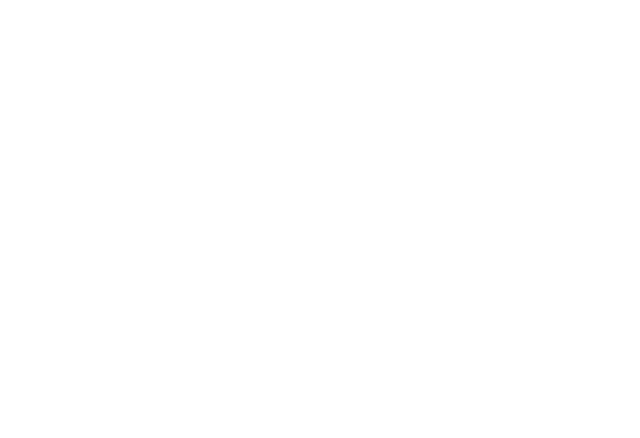
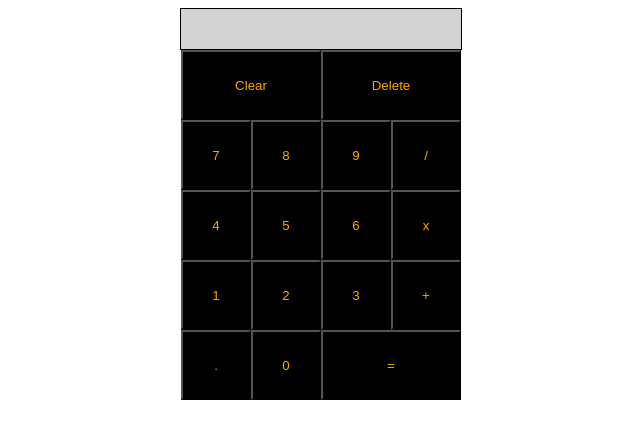
Before and after one commit to nrthee2/Calculator, a plain HTML site: page index.html in a window 1280 px wide. Shown: the whole page, without its empty margins (319-959 px from the left). Drawn offline with Linux system fonts and the light colour scheme.

Commit message:
Calculator layout and Populating the Display done

```diff
--- a/index.html
+++ b/index.html
@@ -9,6 +9,37 @@
     <title>Calculator</title>
 </head>
 <body>
-
+    <div class = "container">
+        <div class = "display"></div>
+        <div class = "buttons">
+        <div class = "toprow">
+          <button class = "twotime clear">Clear</button>
+          <button class = "twotime delete">Delete</button>
+        </div>
+          <div class = "firstrow">
+            <button class = "number">7</button>
+            <button class = "number">8</button>
+            <button class = "number">9</button>
+            <button class = "operator">/</button>
+           </div>
+           <div class = "secondrow">
+            <button class = "number">4</button>
+            <button class = "number">5</button>
+            <button class = "number">6</button>
+            <button class = "operator">x</button>
+           </div>
+           <div class = "thirdrow">
+            <button class = "number">1</button>
+            <button class = "number">2</button>
+            <button class = "number">3</button>
+            <button class = "operator">+</button>
+           </div>
+           <div class = "fourthrow">
+            <button>.</button>
+            <button class = "number">0</button>
+            <button id = "equals" class = "twotime operator">=</button>
+           </div>
+          </div>
+      </div>
 </body>
 </html>
--- a/script.js
+++ b/script.js
@@ -11,3 +11,34 @@ let divide = (a, b) => {
     }
     return a/b;
 };
+
+//operate, calling an operator and two numbers, returning one of the basic operations
+let operate = (operator, a, b) => {
+    if (operator === add){
+        return add(a, b);
+    } else if (operator === subtract){
+        return subtract(a, b);
+    } else if (operator === multiply){
+        return multiply(a, b);
+    } else if (operator === divide){
+        return divide(a, b);
+    }
+};
+
+//display function
+const btnnumber = document.querySelectorAll("button.number"); //selects all buttons with the class number
+let display = document.querySelector(".display");
+let displayPrevValue = 0;
+let displayNextValue = 0;
+
+btnnumber.forEach((button) => {                               //loops through the nodelist and adds eventlisteners for each button
+    button.addEventListener("click", () => {
+        display.textContent = display.textContent + button.textContent;
+        displayPrevValue = parseInt(display.textContent, 10);
+    });
+});
+
+const test = document.querySelector("#equals");
+test.addEventListener("click", () => {
+    alert(displayPrevValue);
+});
--- a/style.css
+++ b/style.css
@@ -0,0 +1,31 @@
+button {
+    width: 70px;
+    height: 70px;
+    background-color: black;
+    color: orange;
+   }
+
+   .display {
+     border: 1px solid black;
+     background-color: #d3d3d3;
+     width: 280px;
+     height: 40px;
+     margin: 0 auto;
+     text-align: right;
+   }
+
+   .twotime {
+     width: 140px;
+   }
+
+   .buttons {
+     display: flex;
+     flex-direction: column;
+     justify-content: center;
+     align-items: center;
+   }
+
+   .toprow, .firstrow, .secondrow, .thirdrow, .fourthrow {
+     display: flex;
+     gap: 0px;
+   }
```
